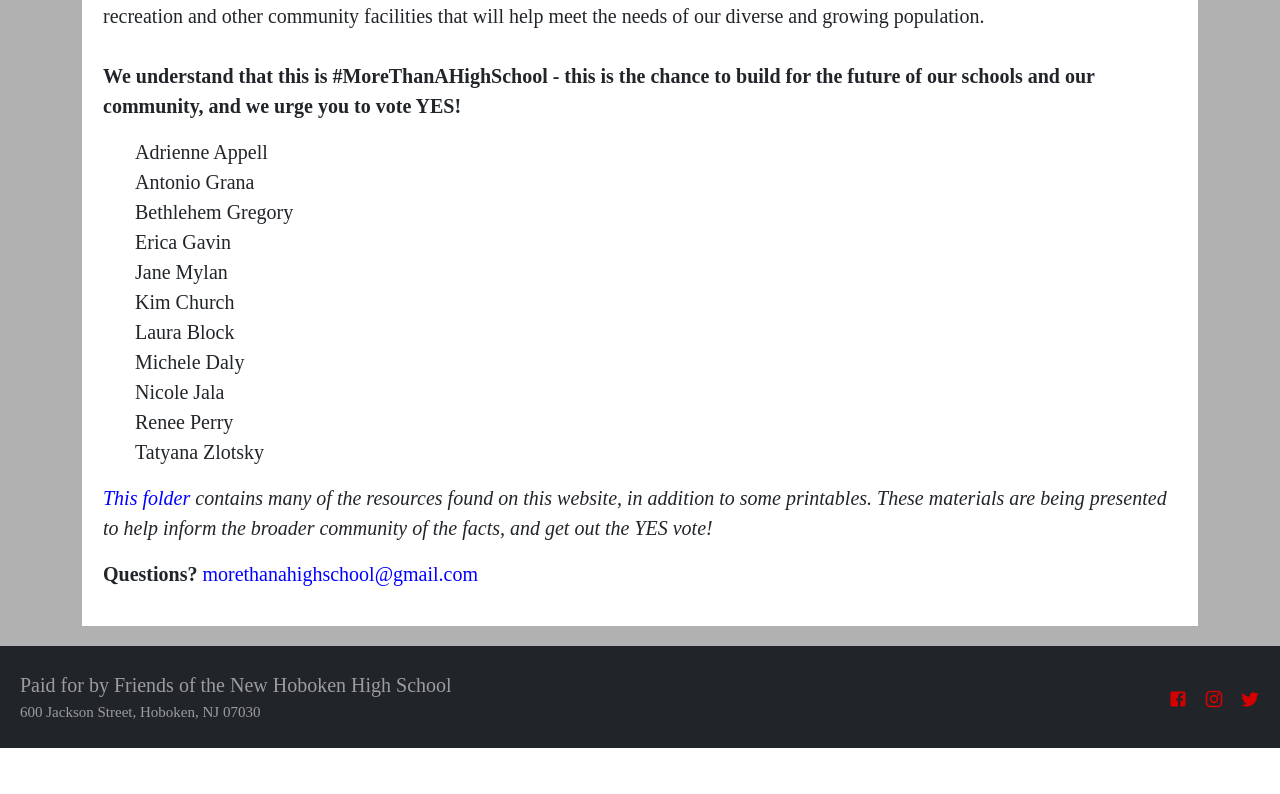
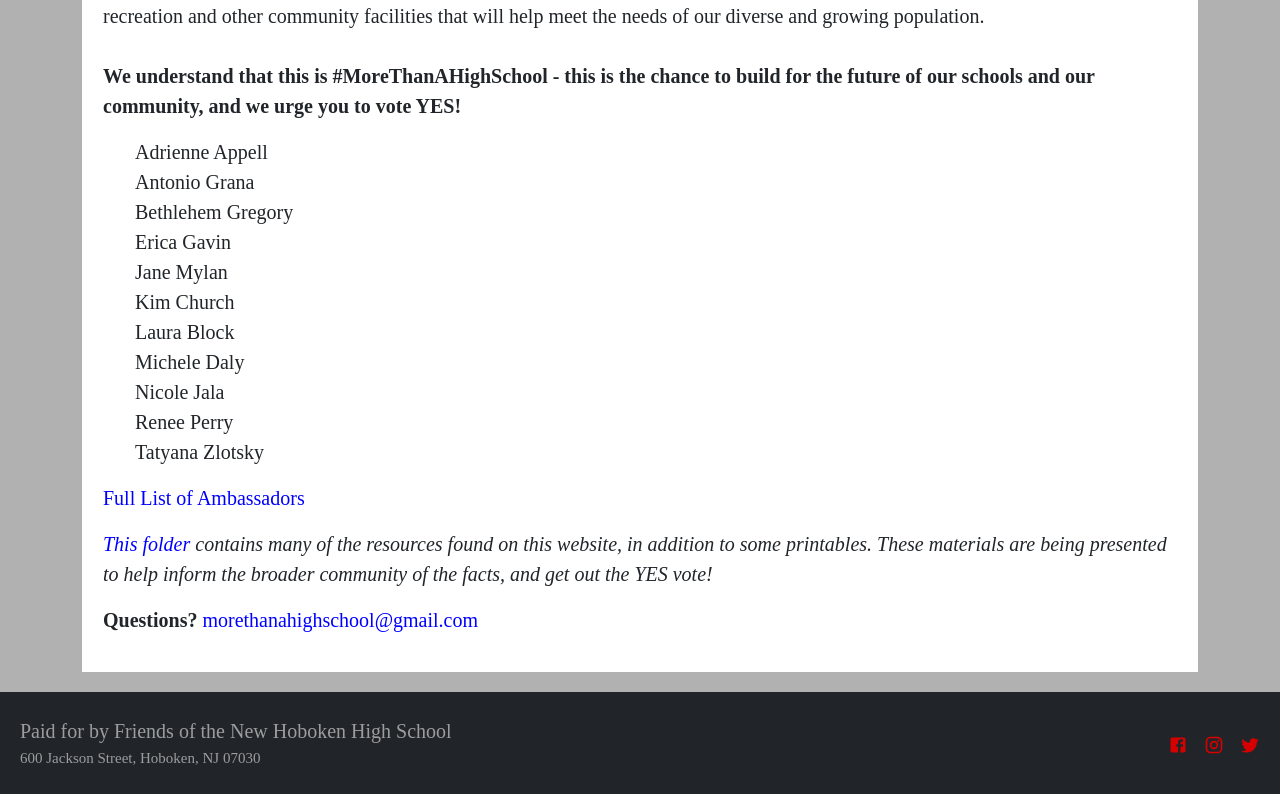
Before and after one commit to elenirotsides/morethanahighschool, a Next.js app: page /contact in a window 1280 px wide. Shown: the part 829-1623 px from the top of the page. Before the commit the page ends 1577 px from the top, so only its background shows below. Built offline with nearby package versions, Linux system fonts and the light colour scheme; a web font is replaced by a local one.

Commit message:
full ambassadors list

```diff
--- a/pages/contact.jsx
+++ b/pages/contact.jsx
@@ -57,7 +57,17 @@ const Contact = () => {
                             <li>Renee Perry</li>
                             <li>Tatyana Zlotsky </li>
                         </ul>
-
+                        <p
+                            onClick={() =>
+                                window.open(
+                                    'https://docs.google.com/document/d/1TDpJgn8k5ockuVKSdUbTjcY4bC2y8Uj2SpWlg8mAfQo/edit?usp=sharing',
+                                    '_blank'
+                                )
+                            }
+                            style={{ cursor: 'pointer', color: 'blue' }}
+                        >
+                            Full List of Ambassadors
+                        </p>
                         <p style={{ fontStyle: 'italic' }}>
                             <span onClick={() => window.open('http://bit.ly/3KbbGvf', '_blank')} style={{ cursor: 'pointer', color: 'blue' }}>
                                 This folder
```
